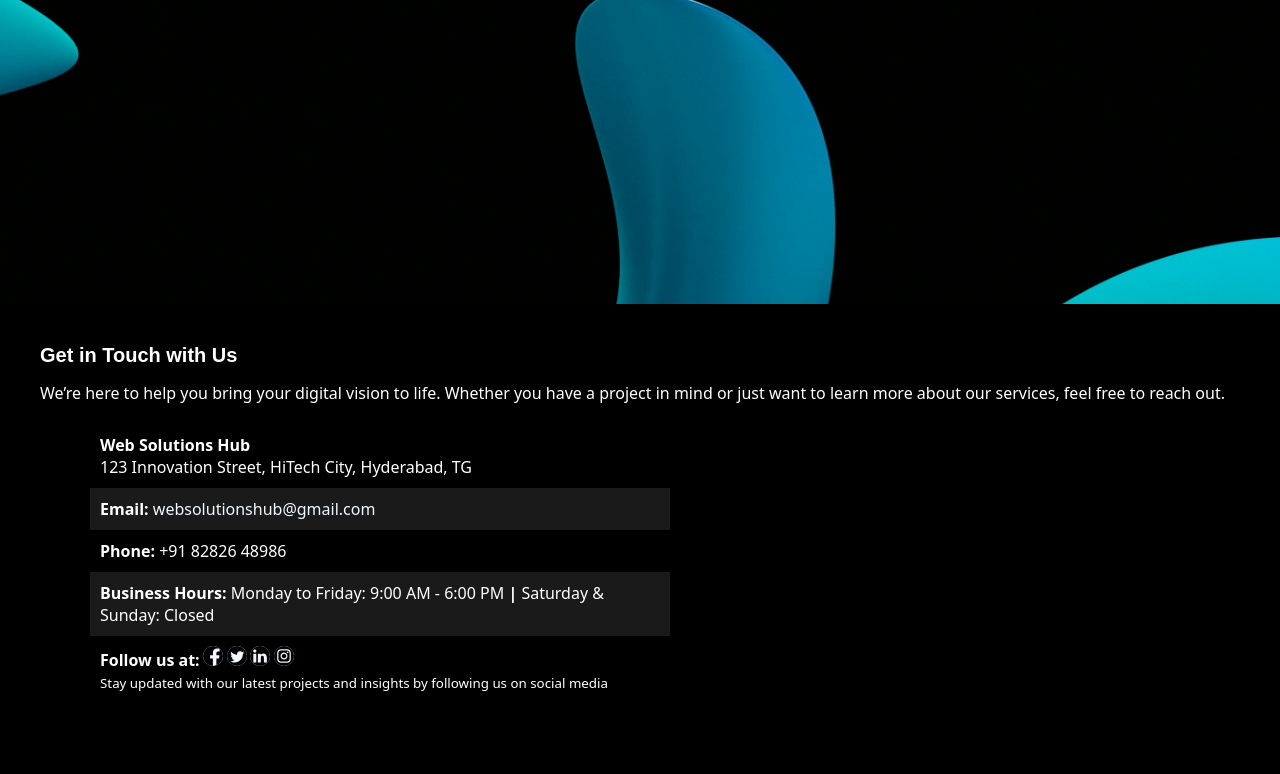
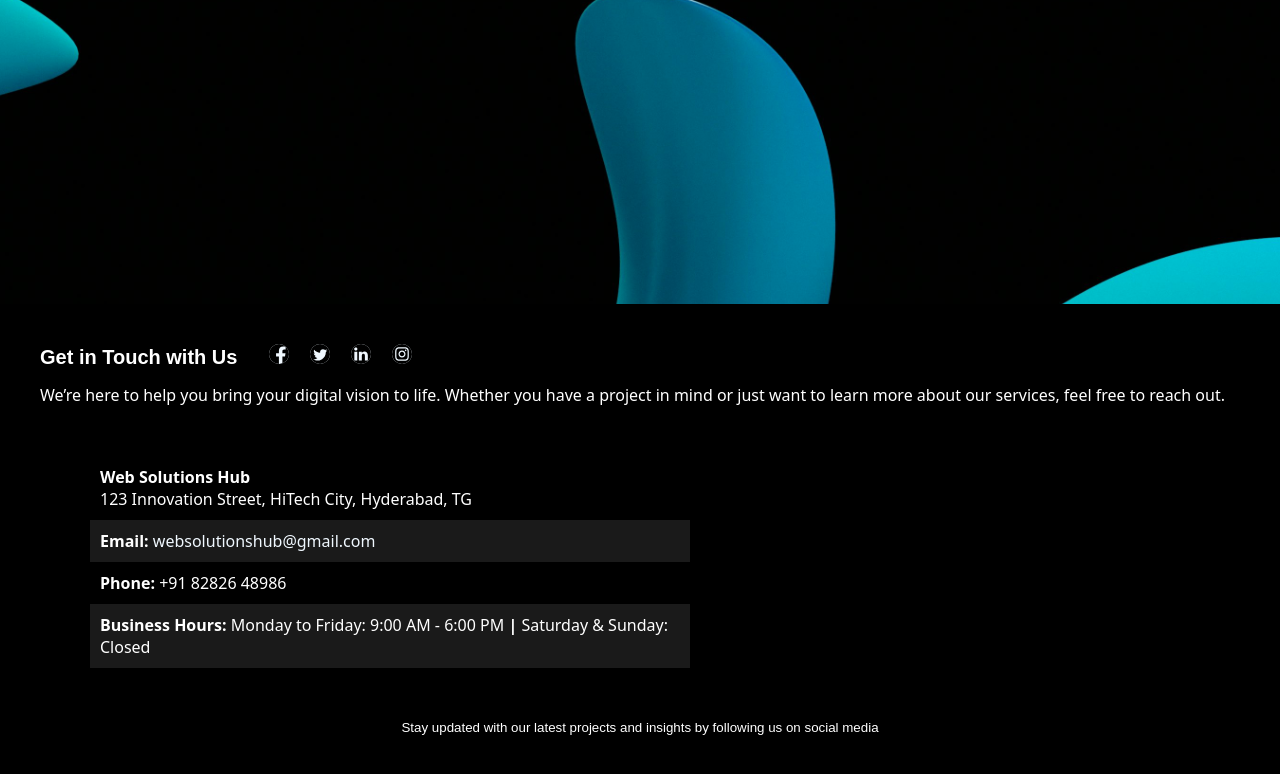
Before and after one commit to mudassir-725/PRODIGY_WD_01, a plain HTML site: page index.html in a window 1280 px wide. Shown: the part 2436-3210 px from the top of the page. Before the commit the page ends 3179 px from the top, so only its background shows below. Drawn offline with Linux system fonts and the light colour scheme.

Commit message:
Update index.html

```diff
--- a/index.html
+++ b/index.html
@@ -93,10 +93,22 @@
     <!-- Footer (Contact Section) -->
     <footer class="footer-background" id="contact">
         <div class="content">
-            <h2>Get in Touch with Us</h2>
+            <h2>Get in Touch with Us &emsp;
+                <img style="width: 20px; height: 20px; background-color: aliceblue; border-radius: 50%;"
+                    src="images/svg/facebook.svg" alt="facebook">
+                &ensp;
+                <img style="width: 20px; height: 20px; background-color: aliceblue; border-radius: 50%;"
+                    src="images/svg/twitter.svg" alt="twitter">
+                &ensp;
+                <img style="width: 20px; height: 20px; background-color: aliceblue; border-radius: 50%;"
+                    src="images/svg/linkedin.svg" alt="linkedin">
+                &ensp;
+                <img style="width: 20px; height: 20px; background-color: aliceblue; border-radius: 50%;"
+                    src="images/svg/instagram.svg" alt="instagram">
+            </h2>
             <p>We’re here to help you bring your digital vision to life. Whether you have a project in mind or just want
                 to learn more about our services, feel free to reach out.</p>
-            <table style="margin-left: 50px; width:50%;">
+            <table style="margin: 50px; width:50%;">
                 <tr>
                     <td><strong>Web Solutions Hub</strong><br>123 Innovation Street, HiTech City, Hyderabad, TG</td>
                 </tr>
@@ -112,21 +124,11 @@
                         &
                         Sunday: Closed</td>
                 </tr>
-                <tr>
-                    <td><strong>Follow us at:</strong><small id="mediaiconsvg">
-                            <img style="width: 20px; height: 20px; background-color: aliceblue; border-radius: 50%;"
-                                src="images/svg/facebook.svg" alt="facebook">
-                            <img style="width: 20px; height: 20px; background-color: aliceblue; border-radius: 50%;"
-                                src="images/svg/twitter.svg" alt="twitter">
-                            <img style="width: 20px; height: 20px; background-color: aliceblue; border-radius: 50%;"
-                                src="images/svg/linkedin.svg" alt="linkedin">
-                            <img style="width: 20px; height: 20px; background-color: aliceblue; border-radius: 50%;"
-                                src="images/svg/instagram.svg" alt="instagram">
-                        </small><br><small>Stay updated with our latest projects and insights by following us on social
-                            media</small></td>
-                    <td></td>
-                </tr>
+
             </table>
+            <small>Stay updated with our latest projects and insights by following us on
+                social
+                media</small>
         </div>
     </footer>
 
```
